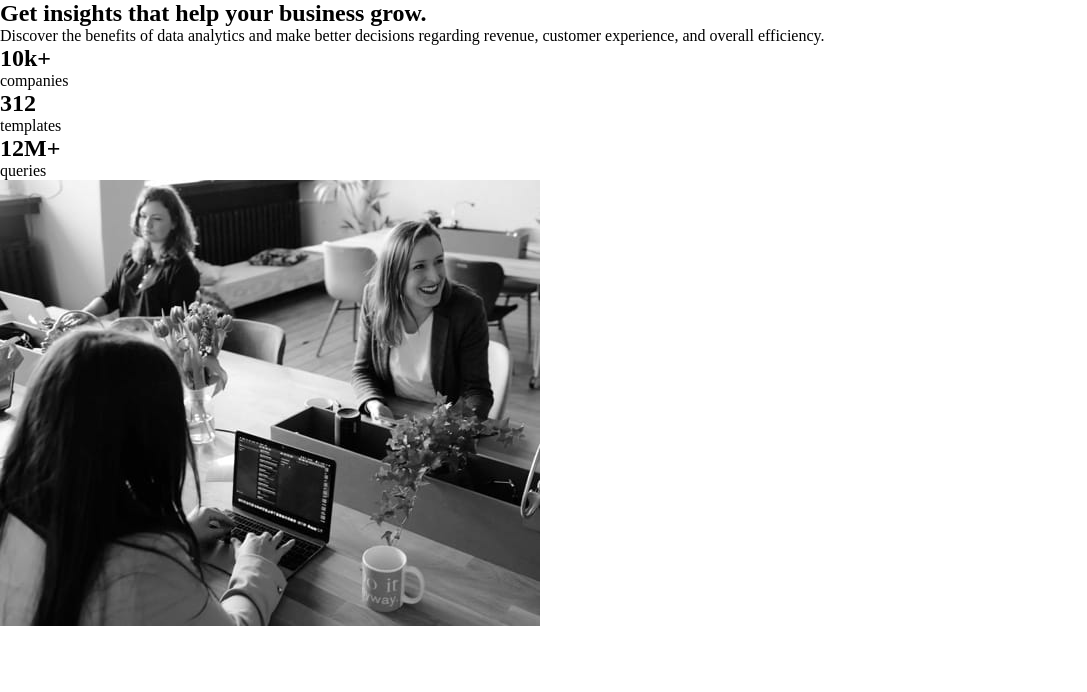
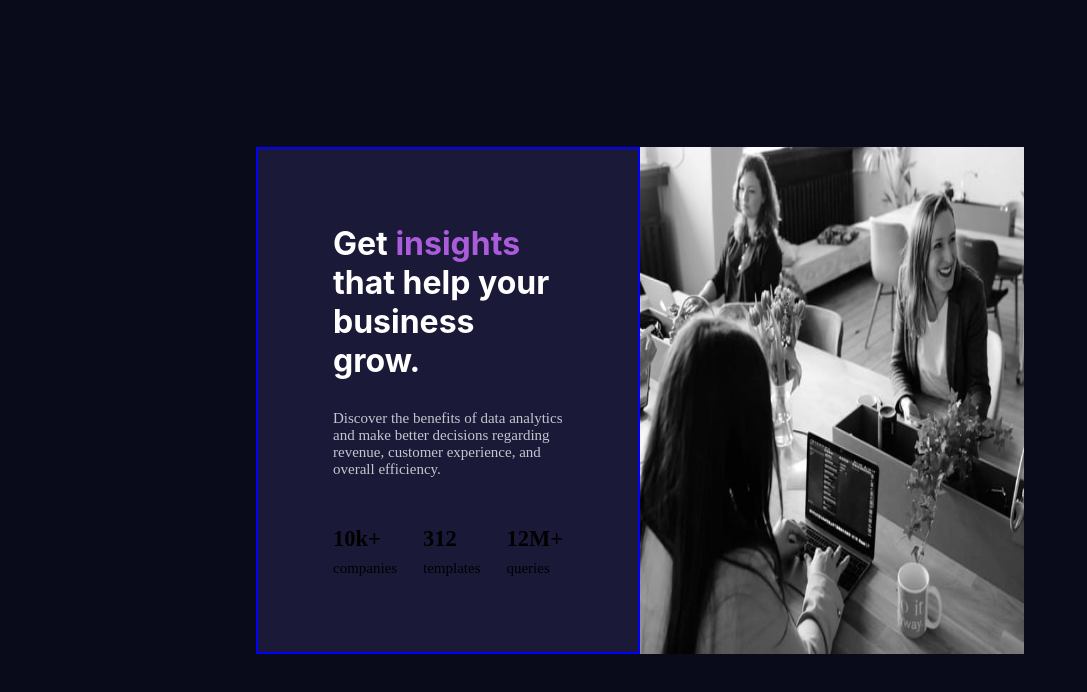
Before and after one commit to sanyomor-01/stats-preview-card-component-main, a plain HTML site: page index.html in a window 1280 px wide. Shown: the whole page, without its empty margins (0-1087 px from the left). Drawn offline with Linux system fonts and the light colour scheme; a web font is replaced by a local one.

Commit message:
heading styles

```diff
--- a/index.html
+++ b/index.html
@@ -13,12 +13,15 @@
 <body>
   <main class="parent">
     <section class="leftContent">
+      <div class="heading">
         <h1>
           Get <span> insights</span> that help your business grow.
         </h1>
         <p>  Discover the benefits of data analytics and make better decisions regarding revenue, customer
           experience, and overall efficiency.
         </p>
+      </div>
+
       <div class="assets">
         <div class="companies">
           <h2>10k+</h2>
--- a/style.css
+++ b/style.css
@@ -8,10 +8,71 @@
     src: url("https://fonts.google.com/specimen/Inter");
 }
 htm{
-    font-size: 15px;
+    font-size: 0.9375rem;
 }
+
 *{
     margin: 0;
     padding: 0;
     box-sizing: border-box;
+
 }
+body{
+    min-height: 100vh;
+    display: flex;
+    flex-direction: column;
+    justify-content: center;
+    align-items: center;
+    background: hsl(233, 47%, 7%);
+
+}
+.parent{
+    width: 60%;
+    margin: auto;
+    display: flex;
+}
+.leftContent,.image{
+    width: 50%;
+}
+.leftContent{
+    background:  hsl(244, 38%, 16%);
+    font-size: 15px;
+    border: 2px solid blue;
+    padding: 5em;
+    display: flex;
+    flex-direction: column;
+    gap: 3rem;
+}
+.heading{
+    display: flex;
+    flex-direction: column;
+    gap: 2em;
+}
+.heading h1{
+ font-size: 2rem;
+ font-family: "Inter";
+ font-weight: 700;
+ color:  hsl(0, 0%, 100%);
+}
+.heading h1 span{
+    color: hsl(277, 64%, 61%);
+}
+.heading p{
+    font-family: "Lexend Deca";
+    font-weight: 400;
+    color: hsla(0, 0%, 100%, 0.75);
+}
+.assets{
+    display: flex;
+    justify-content: space-between;
+}
+.assets .companies {
+    display: flex;
+    flex-direction: column;
+    gap: 0.5rem;
+}
+
+.image img{
+    width: 100%;
+    height: 100%;
+}
```
Lines whose indentation alone changed are shown as unchanged.
